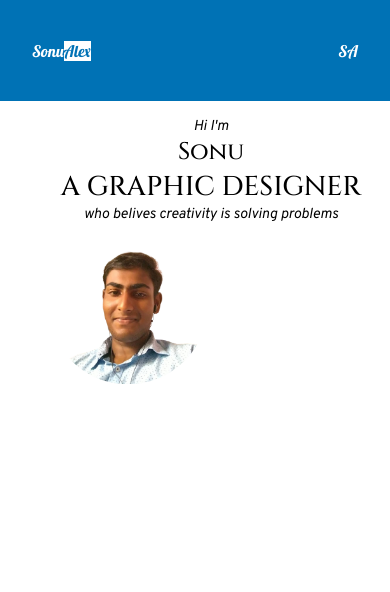
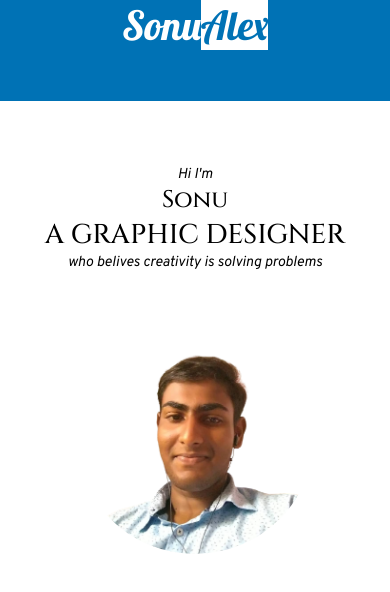
Before and after one commit to guitadharsh/sonuportfolio, a plain HTML site: page index.html in a window 390 px wide. Drawn offline with nearby package versions, Linux system fonts and the light colour scheme.

Commit message:
responsive home page

```diff
--- a/index.html
+++ b/index.html
@@ -26,7 +26,7 @@
           <li><a href="">Contact</a></li>
         </ul>
       </div>
-      <div class="logo">
+      <div class="logo t">
         <p>SA</p>
       </div>
     </div>
@@ -44,7 +44,7 @@
 
             <div class="home-right">
                 <div class="home-image">
-                    <img src="WhatsApp_Image_2022-06-13_at_9.39.45_PM-removebg-preview.png" alt="">
+                   <center><img src="WhatsApp_Image_2022-06-13_at_9.39.45_PM-removebg-preview.png" alt=""></center>
                 </div>
             </div>
         </div>
--- a/styles.css
+++ b/styles.css
@@ -129,6 +129,14 @@ span{
 
 
 @media screen and (max-width : 748px){
+    .navbar .logo{
+        font-size: 1rem;
+        text-align: center;
+    }
+    .navs ul li a{
+        font-size: .7rem;
+        margin-right : .1rem;
+    }
     .home-heading .p1{
         font-size: .9rem;
     }
@@ -152,15 +160,21 @@ span{
 }
 
 @media screen and (max-width: 480px) {
+    .navbar{
+        display: block;
+        align-items: center;
+        justify-content: center;
+    }
     .navbar .logo{
-        font-size: 1rem;
-        text-align: center;
+        font-size: 2.5rem;
     }
     .navs{
         display: none;
     }
+    .t{
+        display: none;
+    }
     .home-page{
-        margin: 1rem;
         display: block;
         align-items: center;
         justify-content: center;
@@ -169,16 +183,19 @@ span{
         display: block;
         justify-content: center;
         text-align: center;
+        margin-top: 4rem;
     }
 
     .home-image{
         display: block;
         align-items: center;
         justify-content: center;
+        margin-top: 2.6rem;
     }
 
     .home-image img{
-        height: 10rem;
-        width: 10rem;
+        height: 15rem;
+        width: 15rem;
     }
+
 }
```
